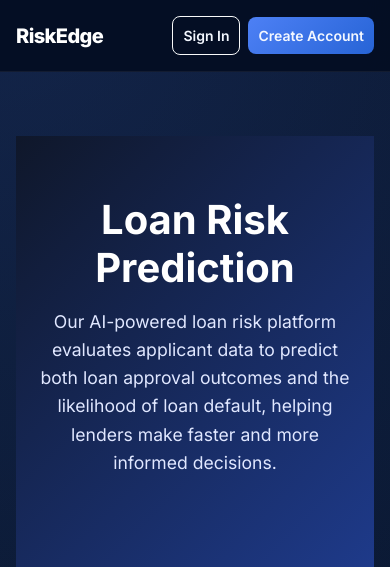
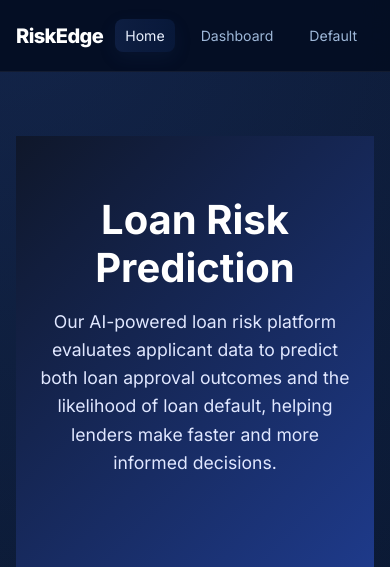
Before and after one commit to sanguine796/RiskEdge, a Flask app: page / in a window 390 px wide. Shown: the top 567 px of the page. Run offline with Flask 3, Linux system fonts and the light colour scheme; some libraries are stand-ins or nearby versions.

Commit message:
Fix approval model and mobile navbar

```diff
--- a/app.py
+++ b/app.py
@@ -2,6 +2,7 @@ import os
 import json
 import tempfile
 import warnings
+from pathlib import Path
 import pandas as pd
 from flask import Flask, render_template, request, redirect, url_for, session, jsonify, send_file
 from flask_cors import CORS
@@ -29,14 +30,14 @@ import pymysql
 
 load_dotenv()
 
-PROJECT_ROOT = os.path.dirname(os.path.abspath(__file__))
+PROJECT_ROOT = Path(__file__).resolve().parent
 
 
 def resolve_project_path(environment_name, default_relative_path):
-    configured_path = os.getenv(environment_name, default_relative_path)
-    if os.path.isabs(configured_path):
-        return configured_path
-    return os.path.join(PROJECT_ROOT, configured_path)
+    configured_path = Path(os.getenv(environment_name, default_relative_path))
+    if configured_path.is_absolute():
+        return str(configured_path)
+    return str(PROJECT_ROOT / configured_path)
 
 
 def sqlite_url(database_path):
@@ -187,12 +188,25 @@ def _state_set(state, key, value):
 
 
 def load_or_rebuild_model(model_path, features_path, retrain_func, state, model_attr, features_attr):
+    logger = getattr(state, 'logger', None)
+    if logger:
+        logger.info(
+            'Loading ML model: model_path=%s exists=%s, features_path=%s exists=%s, VERCEL=%s',
+            model_path,
+            os.path.isfile(model_path),
+            features_path,
+            os.path.isfile(features_path),
+            bool(os.getenv('VERCEL')),
+        )
+
     if os.path.exists(model_path) and os.path.exists(features_path):
         try:
             with warnings.catch_warnings(record=True) as caught_warnings:
                 warnings.simplefilter('always')
                 model = joblib.load(model_path)
             has_compat_warning = any(isinstance(w.message, InconsistentVersionWarning) for w in caught_warnings)
+            if has_compat_warning and logger:
+                logger.error('ML model at %s was created with an incompatible scikit-learn version.', model_path)
             if model is not None and not has_compat_warning:
                 with open(features_path, encoding='utf-8') as f:
                     features = [line.strip() for line in f.readlines() if line.strip()]
@@ -200,9 +214,20 @@ def load_or_rebuild_model(model_path, features_path, retrain_func, state, model_
                 _state_set(state, features_attr, features)
                 return model
         except Exception:
-            pass
+            if logger:
+                logger.exception('Failed to load ML model from %s', model_path)
+    elif logger:
+        logger.error(
+            'ML model files are missing: model_path=%s exists=%s, features_path=%s exists=%s',
+            model_path,
+            os.path.isfile(model_path),
+            features_path,
+            os.path.isfile(features_path),
+        )
 
     if os.getenv('VERCEL'):
+        if logger:
+            logger.error('ML model unavailable on Vercel; retraining is disabled in serverless runtime.')
         _state_set(state, model_attr, None)
         _state_set(state, features_attr, [])
         return None
@@ -215,6 +240,8 @@ def load_or_rebuild_model(model_path, features_path, retrain_func, state, model_
         _state_set(state, features_attr, features)
         return model
     except Exception:
+        if logger:
+            logger.exception('Failed to retrain ML model at %s', model_path)
         _state_set(state, model_attr, None)
         _state_set(state, features_attr, [])
         return None
@@ -704,6 +731,11 @@ def create_app():
         payload = request.get_json() or request.form.to_dict()
         approval_model = load_approval_model()
         if approval_model is None:
+            app.logger.error(
+                'Approval model unavailable after load attempt: path=%s, features_path=%s',
+                app.config['APPROVAL_MODEL_PATH'],
+                app.config['APPROVAL_FEATURES_PATH'],
+            )
             return jsonify({'error': 'Approval model unavailable'}), 500
 
         features_dict = encode_approval_features(payload)
@@ -726,7 +758,16 @@ def create_app():
             }])
             proba = float(approval_model.predict_proba(df_feat)[0][1])
         except Exception:
-            proba = float(approval_model.predict_proba([feature_vector])[0][1])
+            try:
+                proba = float(approval_model.predict_proba([feature_vector])[0][1])
+            except Exception:
+                app.logger.exception(
+                    'Approval model prediction failed: model_path=%s features=%s input=%s',
+                    app.config['APPROVAL_MODEL_PATH'],
+                    app.approval_features,
+                    feature_vector,
+                )
+                return jsonify({'error': 'Approval model prediction failed'}), 500
 
         # Apply safety override for very strong applicants
         adjusted_proba, override_applied, override_reasons = apply_approval_overrides(features_dict, proba)
--- a/requirements.txt
+++ b/requirements.txt
@@ -1,4 +1,5 @@
 Flask==2.3.2
+Werkzeug==2.3.7
 Flask-SQLAlchemy==3.0.3
 Flask-CORS==4.0.0
 python-dotenv==1.0.0
--- a/static/css/style.css
+++ b/static/css/style.css
@@ -55,6 +55,7 @@ h3 { font-size: 1.05rem; font-weight: 700; }
   border-bottom: 1px solid rgba(255,255,255,0.06);
   height: var(--topbar-h);
   display: flex; align-items: center;
+  overflow-x: auto;
 }
 
 .brand {
@@ -98,8 +99,9 @@ h3 { font-size: 1.05rem; font-weight: 700; }
 
 /* center nav visually */
 /* header actions compact */
-.topbar .app-header { display:flex; align-items:center; justify-content:space-between; gap:var(--space-md); padding: 0 var(--space-sm); }
-.nav-links { gap: 12px; flex: 1; justify-content: center; }
+.topbar .app-header { display:flex; align-items:center; justify-content:space-between; gap:var(--space-md); padding: 0 var(--space-sm); min-width: 100%; width: max-content; flex-wrap: nowrap; }
+.nav-links { display: flex; gap: 12px; flex: 0 0 auto; justify-content: center; flex-wrap: nowrap; white-space: nowrap; }
+.header-actions { flex-wrap: nowrap; white-space: nowrap; }
 
 /* Compact nav link styling */
 .nav-links .nav-link { padding: 6px 10px; }
@@ -384,7 +386,9 @@ h3 { font-size: 1.05rem; font-weight: 700; }
 }
 
 @media (max-width: 991px) {
-  .nav-links { display: none !important; }
+  .topbar .app-header { gap: 12px; }
+  .nav-links { gap: 6px; }
+  .nav-links .nav-link { padding: 6px 8px; font-size: 0.88rem; }
 }
 
 @media (max-width: 767px) {
--- a/templates/layout.html
+++ b/templates/layout.html
@@ -16,7 +16,7 @@
       <header class="topbar">
         <div class="app-header container d-flex align-items-center justify-content-between">
           <a class="brand" href="/">RiskEdge</a>
-          <nav class="nav-links d-none d-lg-flex align-items-center gap-3">
+          <nav class="nav-links align-items-center gap-3" aria-label="Primary navigation">
             {% set _p = request.path %}
             <a href="/" class="nav-link {% if _p == '/' %}active{% endif %}">Home</a>
             <a href="/dashboard" class="nav-link {% if _p.startswith('/dashboard') %}active{% endif %}">Dashboard</a>
```
Also changed, not shown: 2 other files.
